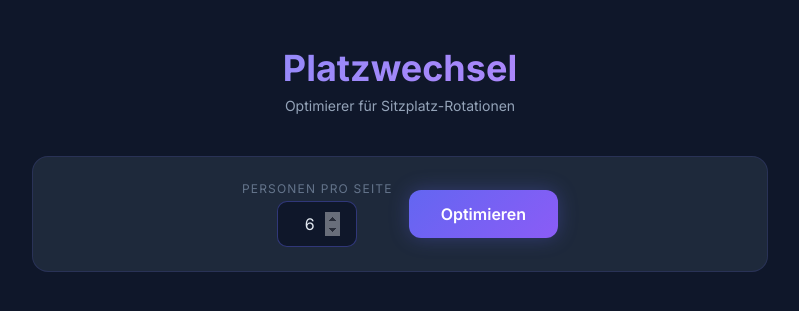
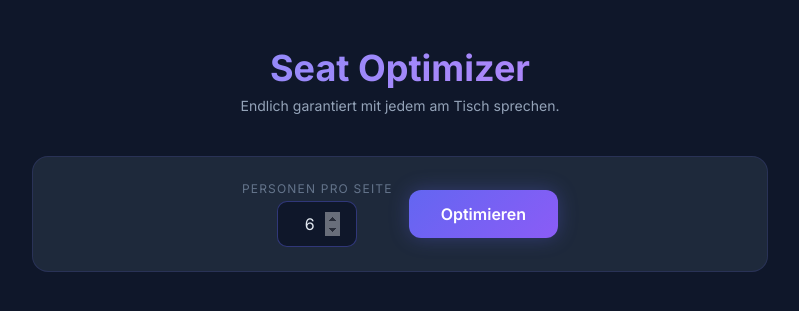
Before and after one commit to daniel-w00/platzwechsel, a Flask app: page / in a window 1280 px wide. Shown: the top 311 px of the page, without its empty margins (240-1039 px from the left). Run offline with Flask 3, Linux system fonts and the light colour scheme; some libraries are stand-ins or nearby versions.

Commit message:
refactor: update title and header text for clarity

```diff
--- a/templates/index.html
+++ b/templates/index.html
@@ -3,7 +3,7 @@
 <head>
     <meta charset="UTF-8">
     <meta name="viewport" content="width=device-width, initial-scale=1.0">
-    <title>Platzwechsel-Optimierer</title>
+    <title>Seat Optimizer</title>
     <link rel="preconnect" href="https://fonts.googleapis.com">
     <link rel="preconnect" href="https://fonts.gstatic.com" crossorigin>
     <link href="https://fonts.googleapis.com/css2?family=Inter:wght@400;500;600;700&display=swap" rel="stylesheet">
@@ -202,8 +202,8 @@
 
         <!-- Header -->
         <div class="text-center mb-10">
-            <h1 class="text-4xl font-bold gradient-text mb-2">Platzwechsel</h1>
-            <p class="text-slate-400 text-sm">Optimierer für Sitzplatz-Rotationen</p>
+            <h1 class="text-4xl font-bold gradient-text mb-2">Seat Optimizer</h1>
+            <p class="text-slate-400 text-sm">Endlich garantiert mit jedem am Tisch sprechen.</p>
         </div>
 
         <!-- Controls -->
```
